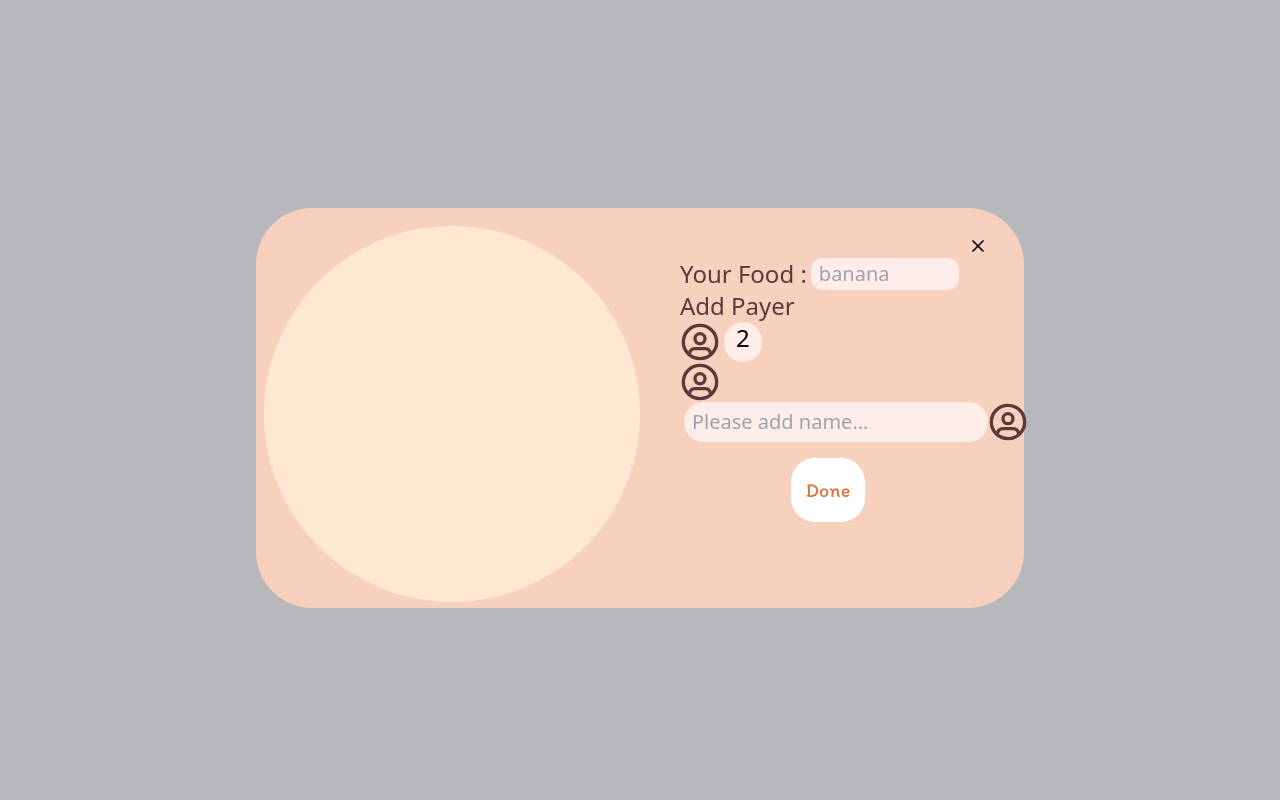
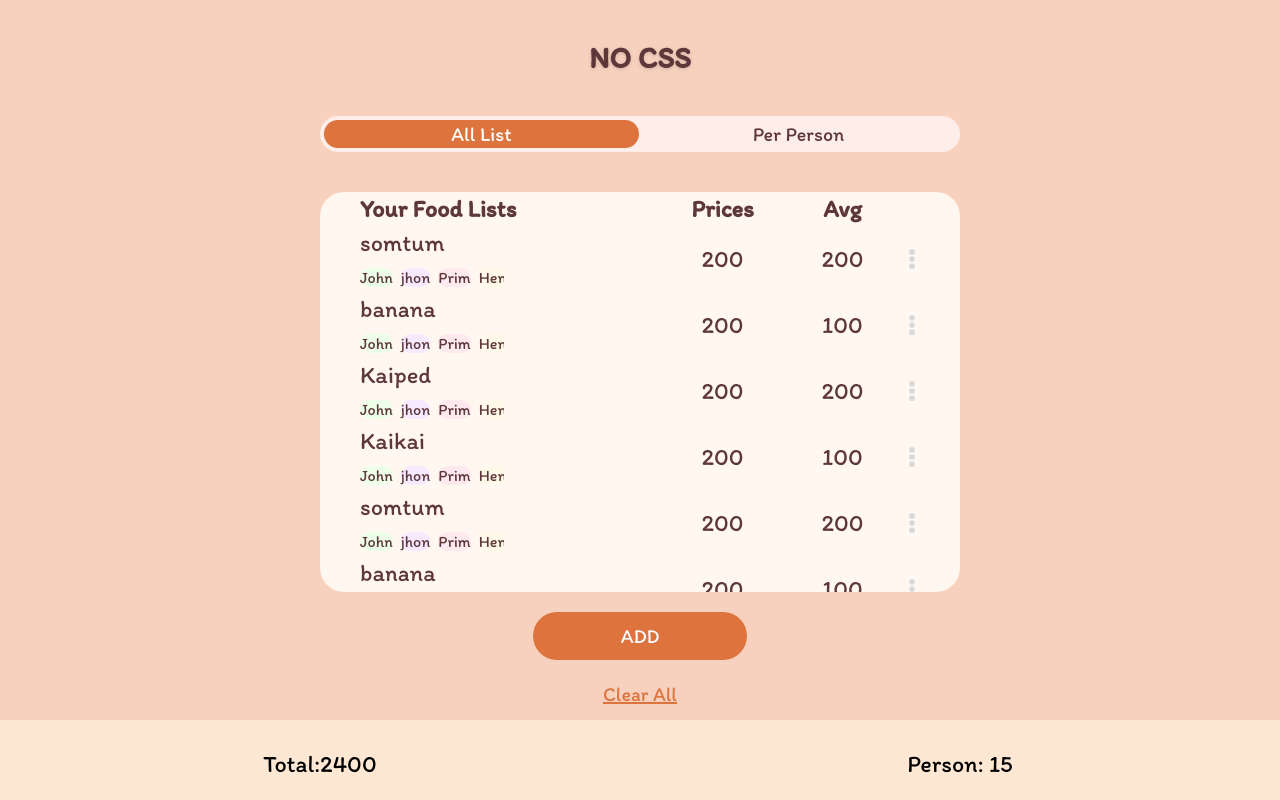
Before and after one commit to panithee/PROJECT1-SEC-1-noCSS, a Vue app in the folder project/: page / in a window 1280 px wide. Built offline with nearby package versions, Linux system fonts and the light colour scheme.

Commit message:
update test

```diff
--- a/project/src/App.vue
+++ b/project/src/App.vue
@@ -67,16 +67,16 @@ const eventFoodList = (e, mode) => {
     console.log("Error");
   }
 };
-const showMenuStatus = ref(true);
-// const showMenu = () => {
-//   console.log("showMenu");
-//   showMenuStatus.value = !showMenuStatus.value;
-// };
+const showMenuStatus = ref(false);
+const showMenu = () => {
+  console.log("showMenu");
+  showMenuStatus.value = !showMenuStatus.value;
+};
 </script>
 
 <template>
   <div class="w-screen h-screen">
-    <!-- <div class="w-full h-full bg-bgPage">
+     <div class="w-full h-full bg-bgPage fixed inset-x-0 top-0">
       <h1 class="flex justify-center pt-10 text-3xl font-semibold text-brownFont drop-shadow">
         NO CSS
       </h1>
@@ -157,17 +157,21 @@ const showMenuStatus = ref(true);
           </p>
         </div>
       </div>
-    </div> -->
+    </div>
 
     <!-- Model -->
-    <div v-show="showMenuStatus" class="fixed inset-0 bg-zinc-500/50 ">
+    <div class="w-full h-full  fixed " v-show="showMenuStatus" >
+    <div  class="absolute inset-0 bg-zinc-500/50  " @click="showMenu()">
+    </div>
+<div class="lg"></div>
       <div
-        class="w-11/12  bg-bgPage mt-20 m-auto  rounded-[56px] flex  flex-wrap  justify-center lg:h-1/2 lg:mt-52 lg:p-2 max-w-3xl">
+        class="relative  w-11/12  bg-bgPage  m-auto  rounded-[56px] flex  flex-wrap   lg:h-1/2 lg:mt-52 lg:p-2 max-w-3xl">
         <div class="w-full relative top-0 right-0 h-0.5 "><img alt="" class="absolute top-0 right-0 w-5 mt-5 mr-7 "
-            src="./assets/x.svg"></div>
-        <div class="lg:flex lg:w-full lg:max-w-3xl -">
+            @click="showMenu()" src="./assets/x.svg"></div>
+        <div class="w-full lg:flex lg:max-w-3xl -">
           <div class=" my-2 flex w-[300px] m-auto lg:w-1/2">
-            <div class="rounded-full bg-bgList1 square"></div>
+
+            <div class=" rounded-full bg-bgList1 square"></div>
           </div>
           <div class="lg"></div>
           <div class="w-full p-10 lg:w-1/2">
@@ -195,7 +199,7 @@ const showMenuStatus = ref(true);
 
           </div>
         </div>
-        <!-- <div class=""></div> -->
+<!--         <div class=""></div>-->
       </div>
 
     </div>
```
